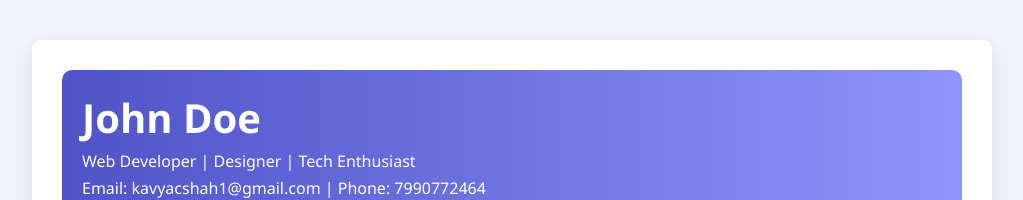
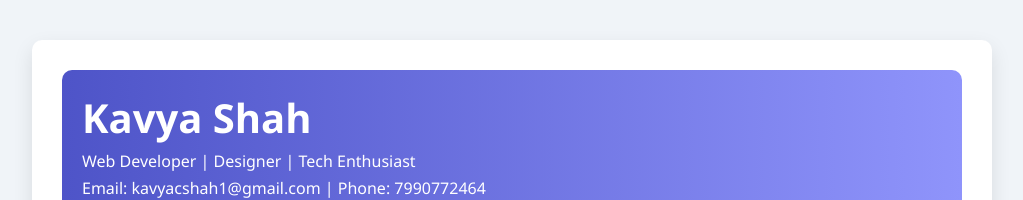
Before and after one commit to kavyacshah1/mywebsite, a plain HTML site: page index.html in a window 1280 px wide. Shown: the top 200 px of the page, without its empty margins (128-1151 px from the left). Drawn offline with Linux system fonts and the light colour scheme.

Commit message:
Update index.html

```diff
--- a/index.html
+++ b/index.html
@@ -78,7 +78,7 @@
     <div class="container">
 
         <div class="header">
-            <h1>John Doe</h1>
+            <h1>Kavya Shah</h1>
             <p>Web Developer | Designer | Tech Enthusiast</p>
             <p>Email: kavyacshah1@gmail.com | Phone: 7990772464</p>
         </div>
```
